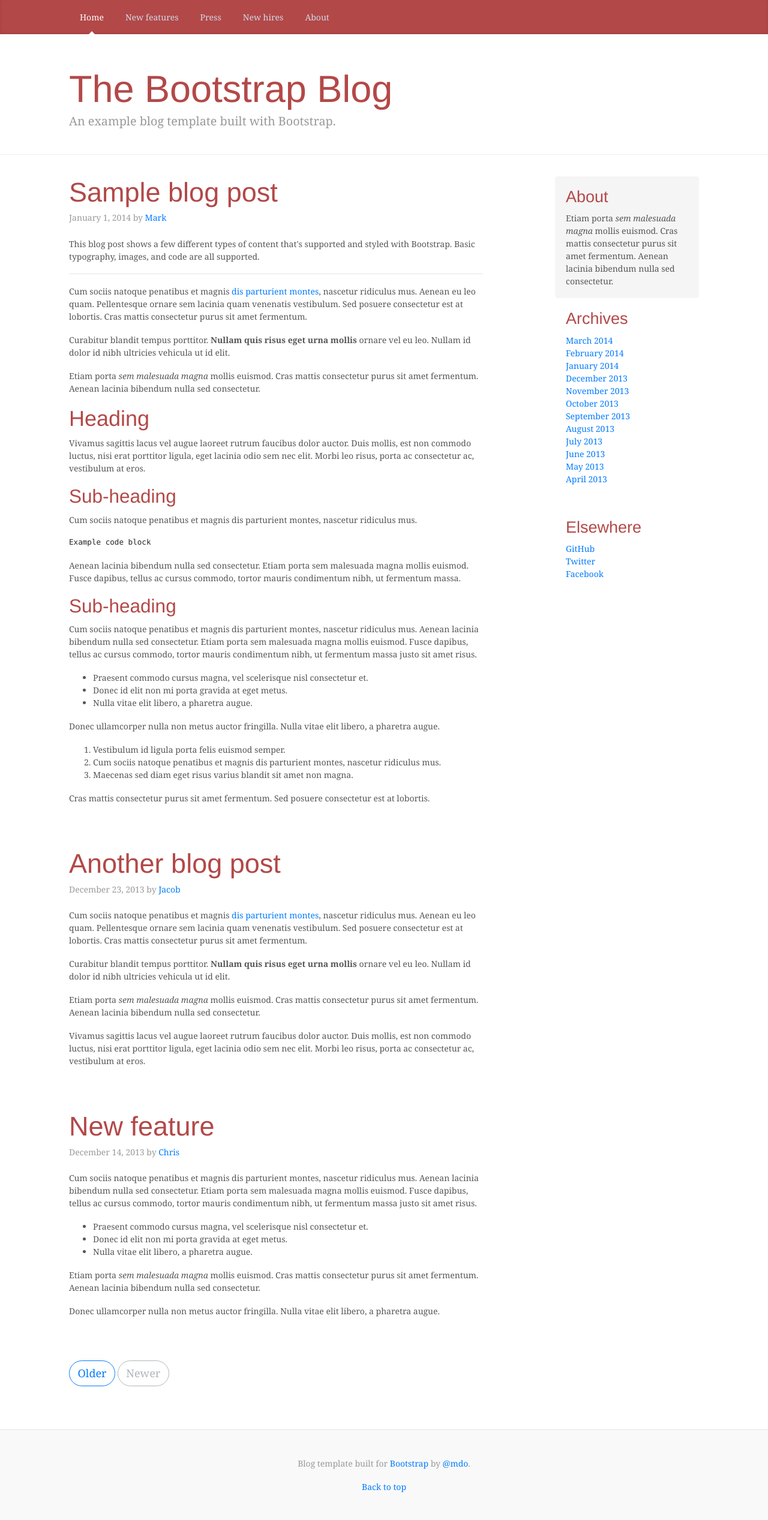
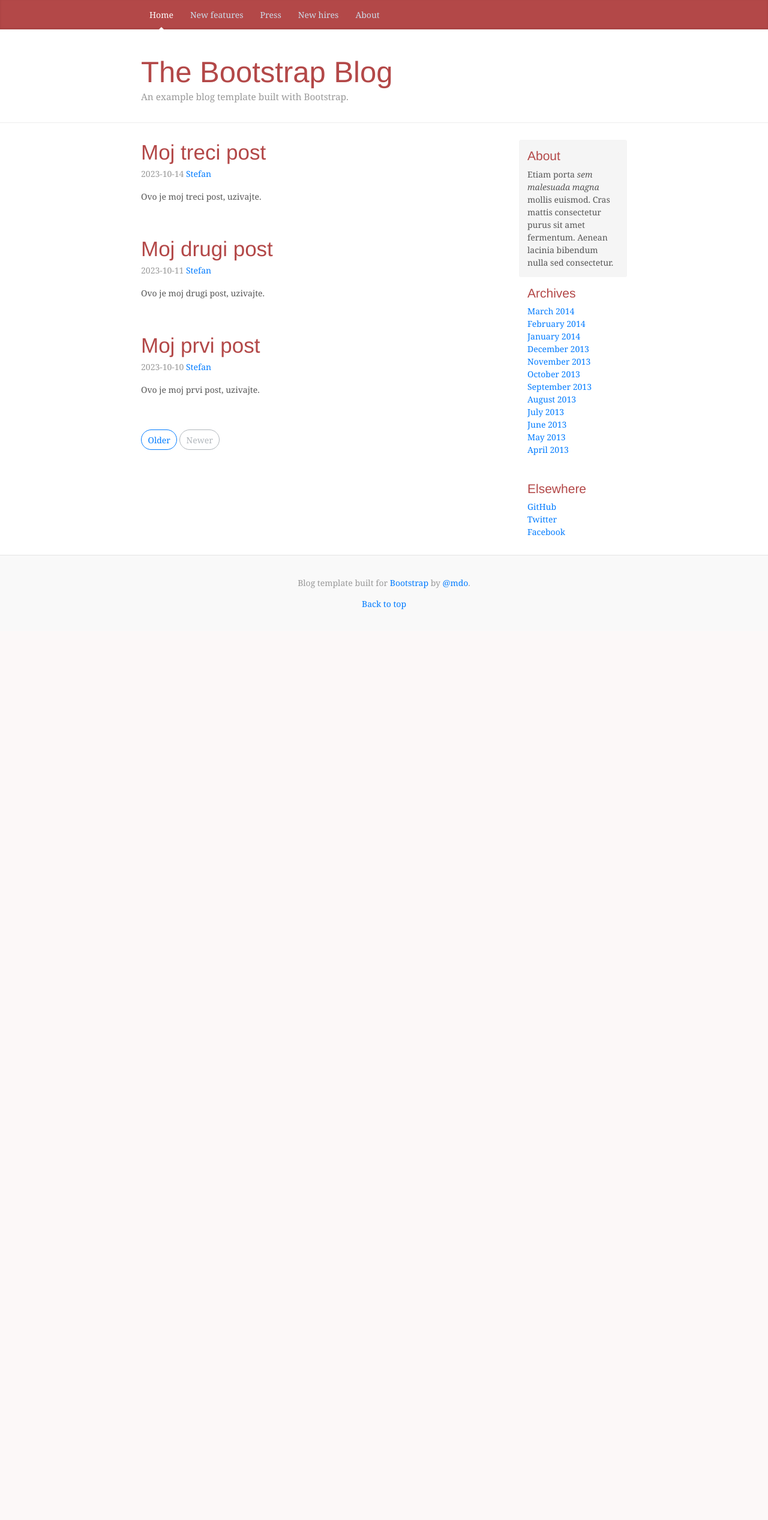
Before and after one commit to stefandrazic/OK_Zavrsni, a PHP site: page / in a window 1280 px wide. Shown: the whole page at 60% size. After the commit the page ends 1016 px from the top, so only its background shows below. Run offline with PHP 8.4, Linux system fonts and the light colour scheme; data comes from the database, SQL or seed files in the repository; both versions use the stored data as it was after the commit.

Commit message:
Zadatak 4

```diff
--- /dev/null
+++ b/db.php
@@ -0,0 +1,22 @@
+<?php
+$servername = "127.0.0.1";
+$username = "root";
+$password = "";
+$dbname = "blog";
+
+try {
+    $connection = new PDO("mysql:host=$servername;dbname=$dbname", $username, $password);
+    // set the PDO error mode to exception
+    $connection->setAttribute(PDO::ATTR_ERRMODE, PDO::ERRMODE_EXCEPTION);
+} catch (PDOException $e) {
+    echo $e->getMessage();
+}
+
+function getData($sql, $connection, $fetchAll = false)
+{
+    $statement = $connection->prepare($sql);
+    $statement->execute();
+    $statement->setFetchMode(PDO::FETCH_ASSOC);
+    return $fetchAll ? $statement->fetchAll() : $statement->fetch();
+}
+?>
--- a/index.php
+++ b/index.php
@@ -2,164 +2,10 @@
 <main role="main" class="container">
   <div class="row">
     <div class="col-sm-8 blog-main">
-      <div class="blog-post">
-        <a href="#">
-          <h2 class="blog-post-title">Sample blog post</h2>
-        </a>
-        <p class="blog-post-meta">
-          January 1, 2014 by <a href="#">Mark</a>
-        </p>
 
-        <p>
-          This blog post shows a few different types of content that's
-          supported and styled with Bootstrap. Basic typography, images, and
-          code are all supported.
-        </p>
-        <hr />
-        <p>
-          Cum sociis natoque penatibus et magnis
-          <a href="#">dis parturient montes</a>, nascetur ridiculus mus.
-          Aenean eu leo quam. Pellentesque ornare sem lacinia quam venenatis
-          vestibulum. Sed posuere consectetur est at lobortis. Cras mattis
-          consectetur purus sit amet fermentum.
-        </p>
-        <blockquote>
-          <p>
-            Curabitur blandit tempus porttitor.
-            <strong>Nullam quis risus eget urna mollis</strong> ornare vel
-            eu leo. Nullam id dolor id nibh ultricies vehicula ut id elit.
-          </p>
-        </blockquote>
-        <p>
-          Etiam porta <em>sem malesuada magna</em> mollis euismod. Cras
-          mattis consectetur purus sit amet fermentum. Aenean lacinia
-          bibendum nulla sed consectetur.
-        </p>
-        <h2>Heading</h2>
-        <p>
-          Vivamus sagittis lacus vel augue laoreet rutrum faucibus dolor
-          auctor. Duis mollis, est non commodo luctus, nisi erat porttitor
-          ligula, eget lacinia odio sem nec elit. Morbi leo risus, porta ac
-          consectetur ac, vestibulum at eros.
-        </p>
-        <h3>Sub-heading</h3>
-        <p>
-          Cum sociis natoque penatibus et magnis dis parturient montes,
-          nascetur ridiculus mus.
-        </p>
-        <pre><code>Example code block</code></pre>
-        <p>
-          Aenean lacinia bibendum nulla sed consectetur. Etiam porta sem
-          malesuada magna mollis euismod. Fusce dapibus, tellus ac cursus
-          commodo, tortor mauris condimentum nibh, ut fermentum massa.
-        </p>
-        <h3>Sub-heading</h3>
-        <p>
-          Cum sociis natoque penatibus et magnis dis parturient montes,
-          nascetur ridiculus mus. Aenean lacinia bibendum nulla sed
-          consectetur. Etiam porta sem malesuada magna mollis euismod. Fusce
-          dapibus, tellus ac cursus commodo, tortor mauris condimentum nibh,
-          ut fermentum massa justo sit amet risus.
-        </p>
-        <ul>
-          <li>
-            Praesent commodo cursus magna, vel scelerisque nisl consectetur
-            et.
-          </li>
-          <li>Donec id elit non mi porta gravida at eget metus.</li>
-          <li>Nulla vitae elit libero, a pharetra augue.</li>
-        </ul>
-        <p>
-          Donec ullamcorper nulla non metus auctor fringilla. Nulla vitae
-          elit libero, a pharetra augue.
-        </p>
-        <ol>
-          <li>Vestibulum id ligula porta felis euismod semper.</li>
-          <li>
-            Cum sociis natoque penatibus et magnis dis parturient montes,
-            nascetur ridiculus mus.
-          </li>
-          <li>
-            Maecenas sed diam eget risus varius blandit sit amet non magna.
-          </li>
-        </ol>
-        <p>
-          Cras mattis consectetur purus sit amet fermentum. Sed posuere
-          consectetur est at lobortis.
-        </p>
-      </div>
       <!-- /.blog-post -->
 
-      <div class="blog-post">
-        <a href="#">
-          <h2 class="blog-post-title">Another blog post</h2>
-        </a>
-        <p class="blog-post-meta">
-          December 23, 2013 by <a href="#">Jacob</a>
-        </p>
-
-        <p>
-          Cum sociis natoque penatibus et magnis
-          <a href="#">dis parturient montes</a>, nascetur ridiculus mus.
-          Aenean eu leo quam. Pellentesque ornare sem lacinia quam venenatis
-          vestibulum. Sed posuere consectetur est at lobortis. Cras mattis
-          consectetur purus sit amet fermentum.
-        </p>
-        <blockquote>
-          <p>
-            Curabitur blandit tempus porttitor.
-            <strong>Nullam quis risus eget urna mollis</strong> ornare vel
-            eu leo. Nullam id dolor id nibh ultricies vehicula ut id elit.
-          </p>
-        </blockquote>
-        <p>
-          Etiam porta <em>sem malesuada magna</em> mollis euismod. Cras
-          mattis consectetur purus sit amet fermentum. Aenean lacinia
-          bibendum nulla sed consectetur.
-        </p>
-        <p>
-          Vivamus sagittis lacus vel augue laoreet rutrum faucibus dolor
-          auctor. Duis mollis, est non commodo luctus, nisi erat porttitor
-          ligula, eget lacinia odio sem nec elit. Morbi leo risus, porta ac
-          consectetur ac, vestibulum at eros.
-        </p>
-      </div>
-      <!-- /.blog-post -->
-
-      <div class="blog-post">
-        <a href="#">
-          <h2 class="blog-post-title">New feature</h2>
-        </a>
-        <p class="blog-post-meta">
-          December 14, 2013 by <a href="#">Chris</a>
-        </p>
-
-        <p>
-          Cum sociis natoque penatibus et magnis dis parturient montes,
-          nascetur ridiculus mus. Aenean lacinia bibendum nulla sed
-          consectetur. Etiam porta sem malesuada magna mollis euismod. Fusce
-          dapibus, tellus ac cursus commodo, tortor mauris condimentum nibh,
-          ut fermentum massa justo sit amet risus.
-        </p>
-        <ul>
-          <li>
-            Praesent commodo cursus magna, vel scelerisque nisl consectetur
-            et.
-          </li>
-          <li>Donec id elit non mi porta gravida at eget metus.</li>
-          <li>Nulla vitae elit libero, a pharetra augue.</li>
-        </ul>
-        <p>
-          Etiam porta <em>sem malesuada magna</em> mollis euismod. Cras
-          mattis consectetur purus sit amet fermentum. Aenean lacinia
-          bibendum nulla sed consectetur.
-        </p>
-        <p>
-          Donec ullamcorper nulla non metus auctor fringilla. Nulla vitae
-          elit libero, a pharetra augue.
-        </p>
-      </div>
-      <!-- /.blog-post -->
+      <?php include('posts.php') ?>
 
       <nav class="blog-pagination">
         <a class="btn btn-outline-primary" href="#">Older</a>
--- a/posts.php
+++ b/posts.php
@@ -0,0 +1,35 @@
+<?php include("db.php"); ?>
+
+<?php
+
+// pripremamo upit
+$sql = "SELECT * FROM posts ORDER BY created_at DESC";
+$posts = getData($sql, $connection, $fetchAll = true);
+
+// koristite var_dump kada god treba da proverite sadrzaj neke promenjive
+// echo '<pre>';
+// print_r(var_dump($posts));
+// echo '</pre>';
+
+
+?>
+
+<?php foreach ($posts as $post) { ?>
+
+    <div class="blog-post">
+        <a href="#">
+            <h2 class="blog-post-title">
+                <?php echo ($post['title']) ?>
+            </h2>
+        </a>
+        <p class="blog-post-meta">
+            <?php echo ($post['created_at']) ?> <a href="#">
+                <?php echo ($post['author']) ?>
+            </a>
+        </p>
+
+        <p>
+            <?= $post['body'] ?>
+        </p>
+    </div>
+<?php } ?>
--- a/styles/styles.css
+++ b/styles/styles.css
@@ -1,4 +1,4 @@
-* {
+html {
   font-size: 14px;
 }
 
@@ -10,6 +10,7 @@ h1,
 h2,
 h3,
 h4,
-h5 {
+h5,
+h6 {
   color: #b34848;
 }
```
Also changed, not shown: blog.sql (added, +29 -0 lines).
